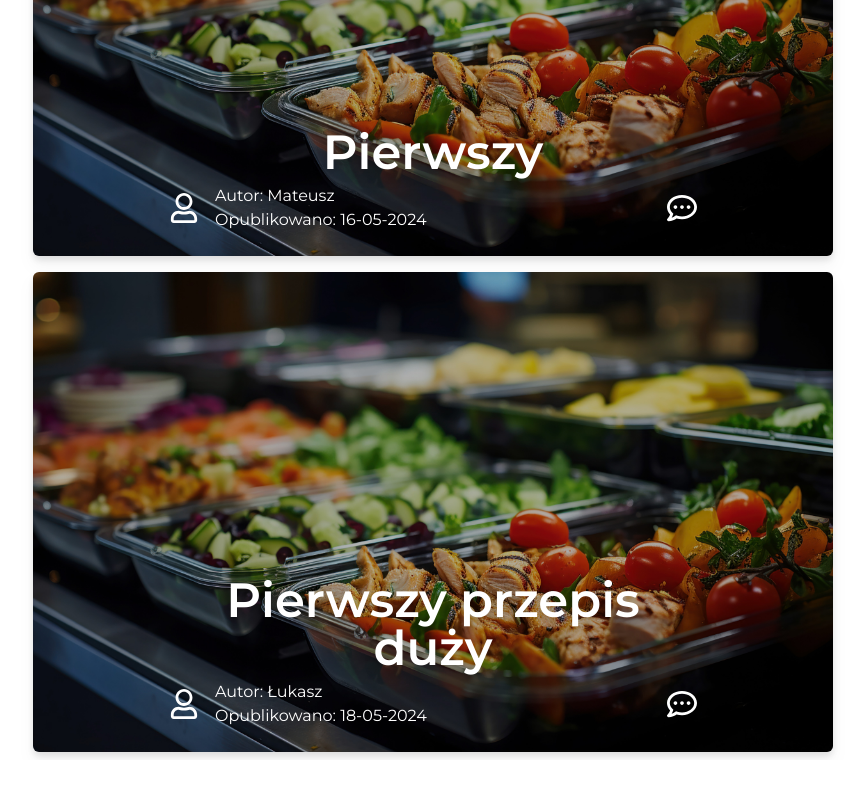
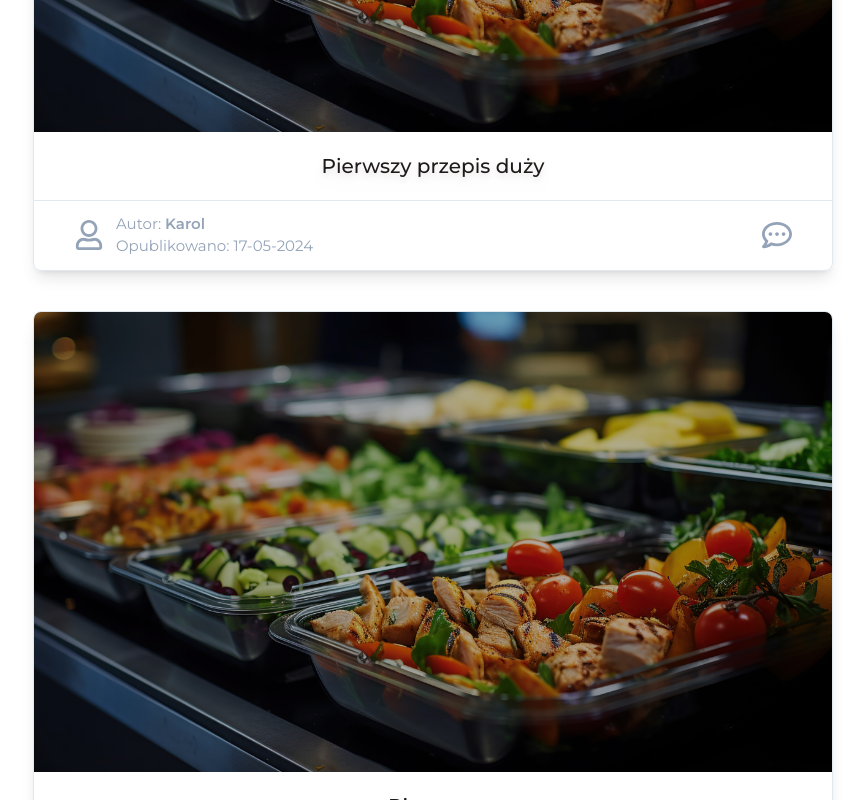
Before and after one commit to Skalik2/KulinarnaBaza, a React (Vite) app in the folder app/: page /articles in a window 1280 px wide. Shown: the part 800-1600 px from the top of the page, without its empty margins (207-1072 px from the left). Before the commit the page ends 1560 px from the top, so only its background shows below. Built offline with nearby package versions, Linux system fonts and the light colour scheme; no server answers.

Commit message:
add article page

```diff
--- a/app/src/App.tsx
+++ b/app/src/App.tsx
@@ -19,6 +19,8 @@ import Account from "./pages/Account";
 import Favorite from "./pages/Favorite";
 import AddNewRecipe from "./pages/AddNewRecipe";
 import Recipe from "./pages/Recipe";
+import AddNewArticle from "./pages/AddNewArticle";
+import Article from "./pages/Article";
 
 const queryClient = new QueryClient({
   defaultOptions: {
@@ -55,6 +57,8 @@ function App() {
                 <Route path="recipes/:id/:title" element={<Recipe />} />
                 <Route path="recipes/add-new" element={<AddNewRecipe />} />
                 <Route path="articles" element={<Articles />} />
+                <Route path="articles/add-new" element={<AddNewArticle />} />
+                <Route path="articles/:id/:title" element={<Article />} />
                 <Route path="planner" element={<MealPlanner />} />
                 <Route path="account" element={<Account />} />
                 <Route path="my-recipes" element={<UserRecipes />} />
--- /dev/null
+++ b/app/src/hooks/useSendArticle.ts
@@ -0,0 +1,32 @@
+import {
+  useMutation,
+  MutationFunction,
+  useQueryClient,
+} from "@tanstack/react-query";
+import { sendArticle as sendArticleApi } from "../services/apiRecipes";
+import toast from "react-hot-toast";
+import { useNavigate } from "react-router-dom";
+
+export function useSendArticle() {
+  const navigate = useNavigate();
+  const queryClient = useQueryClient();
+  const { mutate: sendArticle, isSuccess } = useMutation({
+    // eslint-disable-next-line @typescript-eslint/no-explicit-any
+    mutationFn: sendArticleApi as MutationFunction<
+      unknown,
+      // eslint-disable-next-line @typescript-eslint/no-explicit-any
+      { obj: any; userId: string }
+    >,
+    onSuccess: () => {
+      queryClient.invalidateQueries({ queryKey: ["articles"] });
+      navigate("/articles");
+      toast.success("Artykuł został dodany");
+    },
+    onError: (err) => {
+      console.log(err);
+      toast.error("Coś poszło nie tak :(");
+    },
+  });
+
+  return { sendArticle, isSuccess };
+}
--- /dev/null
+++ b/app/src/pages/AddNewArticle.tsx
@@ -0,0 +1,126 @@
+import { useQueryClient } from "@tanstack/react-query";
+import React, { useState } from "react";
+import { FieldValues, SubmitHandler, useForm } from "react-hook-form";
+import FormInput from "../ui/FormInput";
+import { useSendArticle } from "../hooks/useSendArticle";
+
+export default function AddNewArticle() {
+  const {
+    register,
+    handleSubmit,
+    formState: { errors },
+  } = useForm<FieldValues>();
+  const queryClient = useQueryClient();
+  const user = queryClient.getQueryData(["user"]);
+  const [selectedImage, setSelectedImage] = useState("");
+  const [base64Image, setBase64Image] = useState("");
+
+  const { sendArticle } = useSendArticle();
+
+  const handleFileChange = (e: React.ChangeEvent<HTMLInputElement>) => {
+    const file = e.target.files?.[0];
+    if (file) {
+      setSelectedImage(URL.createObjectURL(file));
+      const reader = new FileReader();
+      reader.onloadend = () => {
+        const base64 = (reader.result as string)
+          ?.replace("data:", "")
+          .replace(/^.+,/, "");
+        setBase64Image(base64);
+      };
+      reader.readAsDataURL(file);
+    }
+  };
+
+  const onSubmit: SubmitHandler<FieldValues> = (data) => {
+    console.log(data);
+    const articleObj = {
+      tytul: data.title,
+      opis: data.description,
+      zdjecie: base64Image,
+    };
+    sendArticle({
+      obj: articleObj,
+      // eslint-disable-next-line @typescript-eslint/no-explicit-any
+      userId: (user as any).id_uzytkownika,
+    });
+  };
+
+  return (
+    <div>
+      <div className="py-16 md:pt-[72px] flex justify-center items-center flex-col gap-4 dark:bg-bgDark mt-10">
+        <p className="text-center text-lg dark:text-bgWhite">
+          Dodaj nowy artykuł
+        </p>
+        <form
+          onSubmit={handleSubmit(onSubmit)}
+          className="flex flex-col gap-4 md400:gap-6 xs:w-full xs:px-10 pt-10 h-full max-w-[800px]"
+        >
+          <div className="flex justify-start items-center flex-col w-full gap-4">
+            <div className="flex justify-center items-center flex-col gap-6 w-full">
+              <FormInput
+                id="title"
+                type="text"
+                label="Tytuł artykułu"
+                error={errors?.title?.message}
+                register={register}
+              />
+            </div>
+            <div className="relative w-full">
+              <label className="text-sm ml-4 dark:text-bgWhite text-bgDark ">
+                Treść
+              </label>
+              <textarea
+                id="description"
+                className="border-none focus:outline-none px-3 py-2 w-full h-[500px]  bg-bgWhite dark:bg-bgDark  dark:text-bgWhite text-bgDark"
+                {...register("description", {
+                  required: "Wypełnij to pole",
+                })}
+              />
+              <div className="absolute h-[1px] w-full bg-main"></div>
+              {errors?.description?.message && (
+                <p className="text-[10px] mt-1 text-main">
+                  {errors?.description?.message.toString()}
+                </p>
+              )}
+            </div>{" "}
+            <div className="w-full mt-10">
+              <p className="text-left dark:text-bgWhite">
+                Dodaj zdjęcie opisujące ten artykuł:
+              </p>
+              <label className="block text-center w-[250px] border-main border-solid border-2 py-2 text-main uppercase tracking-wide  rounded-full transition-all duration-300 hover:bg-main hover:text-bgWhite cursor-pointer my-10">
+                <span className="">
+                  {selectedImage ? "Zmień zdjęcie" : "Dodaj zdjęcie"}
+                </span>
+                <input
+                  type="file"
+                  className="hidden"
+                  name="myImage"
+                  onChange={handleFileChange}
+                  accept="image/*"
+                />
+              </label>
+              <div className="w-full">
+                {selectedImage ? (
+                  <img
+                    src={selectedImage}
+                    alt="Twoje wybrane zdjęcie, jeśli nie działa to zepsułem coś :("
+                  />
+                ) : (
+                  <div className="bg-gray-400 w-full h-96"></div>
+                )}
+              </div>
+            </div>
+            <button
+              type="submit"
+              className="w-[300px] bg-main hover:bg-mainHover py-2 text-white uppercase tracking-wide  rounded-full transition-all duration-300"
+              disabled={!base64Image}
+            >
+              Opublikuj artykuł
+            </button>
+          </div>
+        </form>
+      </div>
+    </div>
+  );
+}
--- /dev/null
+++ b/app/src/pages/Article.tsx
@@ -0,0 +1,5 @@
+import React from "react";
+
+export default function Article() {
+  return <div>Article</div>;
+}
--- a/app/src/pages/Articles.tsx
+++ b/app/src/pages/Articles.tsx
@@ -1,9 +1,69 @@
+import { useQueryClient } from "@tanstack/react-query";
 import Article from "../ui/article/Article";
+import { Link } from "react-router-dom";
 
 export default function Articles() {
-  return <div className="pt-16 md:pt-[72px] dark:bg-bgDark flex flex-col items-center">
-    <Article imageSrc="../../images/hero.jpg" title="Pierwszy przepis duży" author="Karol" date="17-05-2024"/>
-    <Article imageSrc="../../images/hero.jpg" title="Pierwszy" author="Mateusz" date="16-05-2024"/>
-    <Article imageSrc="../../images/hero.jpg" title="Pierwszy przepis duży" author="Łukasz" date="18-05-2024"/>
-  </div>;
+  const queryClient = useQueryClient();
+  const userAuth = queryClient.getQueryData(["user"]) !== undefined;
+
+  return (
+    <div className="pt-16 md:pt-[72px] dark:bg-bgDark flex flex-col items-center">
+      {" "}
+      {userAuth ? (
+        <div className="w-full flex justify-center items-center flex-col gap-6 md:gap-10 p-4 my-10 md:my-20">
+          <p className="text-xl md:text-3xl dark:text-bgWhite">
+            Masz ciekawy pomysł na artykuł kulinarny?
+          </p>
+          <p className="text-lg dark:text-bgWhite">
+            Podziel się nim z innymi użytkownikami!
+          </p>
+          <Link
+            to="/articles/add-new"
+            className="px-5 py-2 bg-main hover:bg-mainHover  rounded-full text-bgWhite tracking-wider font-medium transition-colors duration-300 text-[15px]"
+          >
+            Dodaj artykuł
+          </Link>
+        </div>
+      ) : (
+        <div className="w-full flex justify-center items-center flex-col gap-6 md:gap-10 p-4 my-10 md:my-20">
+          <p className="text-xl md:text-3xl dark:text-bgWhite">
+            Chcesz podzielić się swoją poradą kulinarną?
+          </p>
+          <p className="text-lg dark:text-bgWhite">
+            Może masz inny ciekawy pomysł na artykuł? Dołącz do nas!
+          </p>
+          <Link
+            to="/signup"
+            className="px-5 py-2 bg-main hover:bg-mainHover  rounded-full text-bgWhite tracking-wider font-medium transition-colors duration-300 text-[15px]"
+          >
+            Zarejestruj
+          </Link>
+        </div>
+      )}
+      <div className=" flex flex-wrap justify-center items-center gap-10 mx-auto max-w-7xl sm:p-6">
+        <Article
+          imageSrc="../../images/hero.jpg"
+          title="Pierwszy przepis duży"
+          author="Karol"
+          date="17-05-2024"
+        />
+        <Article
+          imageSrc="../../images/hero.jpg"
+          title="Pierwszy"
+          author="Mateusz"
+          date="16-05-2024"
+          // link={`/articles/${item.id_artykulu}/${item.tytul.replace(
+          //   /\s+/g,
+          //   "-"
+          // )}`}
+        />
+        <Article
+          imageSrc="../../images/hero.jpg"
+          title="Pierwszy przepis duży"
+          author="Łukasz"
+          date="18-05-2024"
+        />
+      </div>
+    </div>
+  );
 }
--- a/app/src/pages/Recipes.tsx
+++ b/app/src/pages/Recipes.tsx
@@ -19,7 +19,6 @@ export default function Recipes() {
   const userAuth = queryClient.getQueryData(["user"]) !== undefined;
   const { data: recipesData, isLoading } = useGetRecipes();
   const { mutate: getByFn, data: dataBy, isSuccess } = useGetBy();
-  // const data = useRef(recipesData);
   const [data, setData] = useState(recipesData);
 
   const { isDarkMode } = useDarkMode();
--- a/app/src/ui/article/Article.tsx
+++ b/app/src/ui/article/Article.tsx
@@ -1,36 +1,54 @@
 import { FaRegUser, FaRegCommentDots } from "react-icons/fa";
+import { Link } from "react-router-dom";
 
 interface ArticleProps {
   imageSrc: string;
   title: string;
   author: string;
   date: string;
+  link: string;
 }
 
-const Article = ({ imageSrc, title, author, date }: ArticleProps) => {
+const Article = ({ imageSrc, title, author, date, link }: ArticleProps) => {
   return (
+    <Link
+      to={link}
+      className=" w-full h-80 sm:h-[450px] md:h-[550px] md900:w-[800px] md900:h-[600px] flex flex-col justify-center items-center text-bgDark dark:text-bgWhite border border-solid border-slate-200 overflow-hidden dark:border-stone-800 rounded-lg group shadow-lg"
+    >
+      <div className="relative w-full h-full overflow-hidden">
         <div
           style={{
             backgroundImage: `url(${imageSrc})`,
             backgroundSize: "cover",
             backgroundPosition: "center",
           }}
-      className=" sm:w-[800px] aspect-[5/3] flex justify-end flex-col flex-wrap text-white cursor-pointer px-32 py-4 m-2 rounded-md drop-shadow-lg"
-    >
-      <h1 className=" text-5xl drop-shadow-lg break-words text-center font-semibold">
+          className="w-full h-full group-hover:scale-110 transition-transform duration-300"
+        ></div>
+        <div className="absolute top-0 left-0 bg-black w-full h-full opacity-0 group-hover:opacity-30 transition-opacity duration-300"></div>
+      </div>
+      <h3 className=" text-xl font-medium drop-shadow-lg break-words text-center py-5 px-3 ">
         {title}
-      </h1>
-      <div className="flex justify-between items-center m-2">
-        <div className=" flex items-center justify-center">
-          <FaRegUser size={30} className=""/>
-          <div className=" w-72 mx-4">
-            <h1>Autor: <span className=" hover:underline">{author}</span></h1>
-            <h2>Opublikowano: {date}</h2>
+      </h3>
+      <div className="h-[1px] w-full bg-slate-200 dark:bg-stone-800"></div>
+      <div className="p-3 sm:px-10 w-full flex justify-between items-center text-slate-400 dark:text-zinc-500">
+        <div className="flex justify-center sm:justify-between items-center w-full">
+          <div className=" flex items-center justify-start w-full gap-3">
+            <span className="text-3xl">
+              <FaRegUser className="" />
+            </span>
+            <div className="text-[15px]">
+              <p>
+                Autor: <span className="font-semibold">{author}</span>
+              </p>
+              <p>Opublikowano: {date}</p>
             </div>
           </div>
-        <FaRegCommentDots size={30}/>
+          <span className="text-3xl">
+            <FaRegCommentDots />
+          </span>
         </div>
       </div>
+    </Link>
   );
 };
 
--- a/app/tailwind.config.js
+++ b/app/tailwind.config.js
@@ -22,6 +22,7 @@ export default {
         md600: "600px",
         md750: "750px",
         md800: "800px",
+        md900: "900px",
       },
       backgroundImage: {
         cockingBgDark: "url('/cockingbg-dark.png')",
```
Also changed, not shown: app/src/services/apiRecipes.ts (+11 -0 lines). Lines whose indentation alone changed are shown as unchanged.
